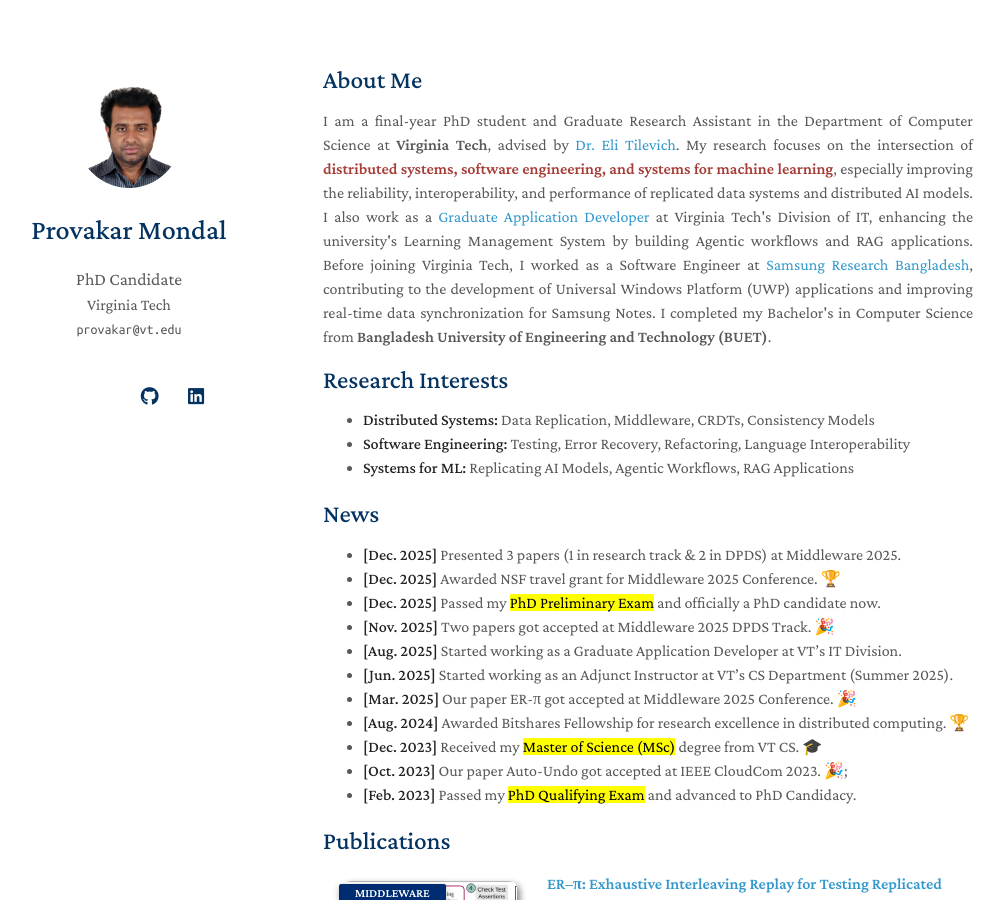
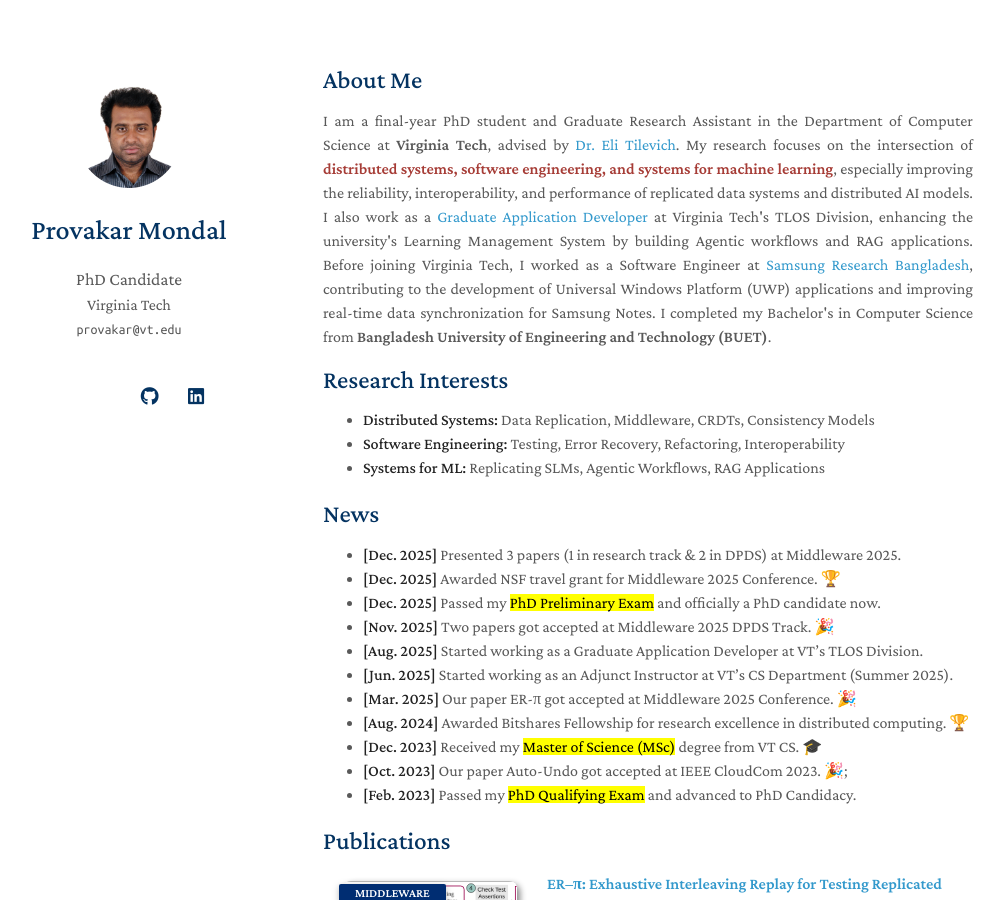
Before and after one commit to surzoprovakar/surzoprovakar.github.io, a Jekyll site: the page built from index.md, in a window 1280 px wide and 900 px high. Shown: the whole window, without its empty margins (147-1151 px from the left). Built offline with Jekyll 4.4.1, drawn with Linux system fonts in a browser that asks for light colours; a style sheet for code colours, icons or effects is not loaded.

Commit message:
replace the word IT by TLOS

```diff
--- a/index.md
+++ b/index.md
@@ -17,14 +17,14 @@ layout: homepage
 ## About Me
 
 <div style="text-align: justify; padding-bottom:15px">
-I am a final-year PhD student and Graduate Research Assistant in the Department of Computer Science at <b>Virginia Tech</b>, advised by <a href="https://people.cs.vt.edu/~tilevich/" target="_blank">Dr. Eli Tilevich</a>. My research focuses on the intersection of <span class="animate-vt">distributed systems, software engineering, and systems for machine learning</span>, especially improving the reliability, interoperability, and performance of replicated data systems and distributed AI models. I also work as a <a href="https://tlos.vt.edu/about/directory/personnel/mondal_p.html" target="_blank">Graduate Application Developer</a> at Virginia Tech's Division of IT, enhancing the university's Learning Management System by building Agentic workflows and RAG applications. Before joining Virginia Tech, I worked as a Software Engineer at <a href="https://research.samsung.com/srbd" target="_blank">Samsung Research Bangladesh</a>, contributing to the development of Universal Windows Platform (UWP) applications and improving real-time data synchronization for Samsung Notes. I completed my Bachelor's in Computer Science from <b>Bangladesh University of Engineering and Technology (BUET)</b>.
+I am a final-year PhD student and Graduate Research Assistant in the Department of Computer Science at <b>Virginia Tech</b>, advised by <a href="https://people.cs.vt.edu/~tilevich/" target="_blank">Dr. Eli Tilevich</a>. My research focuses on the intersection of <span class="animate-vt">distributed systems, software engineering, and systems for machine learning</span>, especially improving the reliability, interoperability, and performance of replicated data systems and distributed AI models. I also work as a <a href="https://tlos.vt.edu/about/directory/personnel/mondal_p.html" target="_blank">Graduate Application Developer</a> at Virginia Tech's TLOS Division, enhancing the university's Learning Management System by building Agentic workflows and RAG applications. Before joining Virginia Tech, I worked as a Software Engineer at <a href="https://research.samsung.com/srbd" target="_blank">Samsung Research Bangladesh</a>, contributing to the development of Universal Windows Platform (UWP) applications and improving real-time data synchronization for Samsung Notes. I completed my Bachelor's in Computer Science from <b>Bangladesh University of Engineering and Technology (BUET)</b>.
 </div>
 
 ## Research Interests
 
 - **Distributed Systems:** Data Replication, Middleware, CRDTs, Consistency Models
-- **Software Engineering:** Testing, Error Recovery, Refactoring, Language Interoperability
-- **Systems for ML:** Replicating AI Models, Agentic Workflows, RAG Applications
+- **Software Engineering:** Testing, Error Recovery, Refactoring, Interoperability
+- **Systems for ML:** Replicating SLMs, Agentic Workflows, RAG Applications
 
 ## News
 
@@ -32,7 +32,7 @@ I am a final-year PhD student and Graduate Research Assistant in the Department
 - **[Dec. 2025]** Awarded NSF travel grant for Middleware 2025 Conference. &#127942;
 - **[Dec. 2025]** Passed my <mark>PhD Preliminary Exam</mark> and officially a PhD candidate now.
 - **[Nov. 2025]** Two papers got accepted at Middleware 2025 DPDS Track. &#x1F389;
-- **[Aug. 2025]** Started working as a Graduate Application Developer at VT's IT Division.
+- **[Aug. 2025]** Started working as a Graduate Application Developer at VT's TLOS Division.
 - **[Jun. 2025]** Started working as an Adjunct Instructor at VT's CS Department (Summer 2025).
 - **[Mar. 2025]** Our paper ER-&pi; got accepted at Middleware 2025 Conference. &#x1F389;
 - **[Aug. 2024]** Awarded Bitshares Fellowship for research excellence in distributed computing. &#127942;
```
